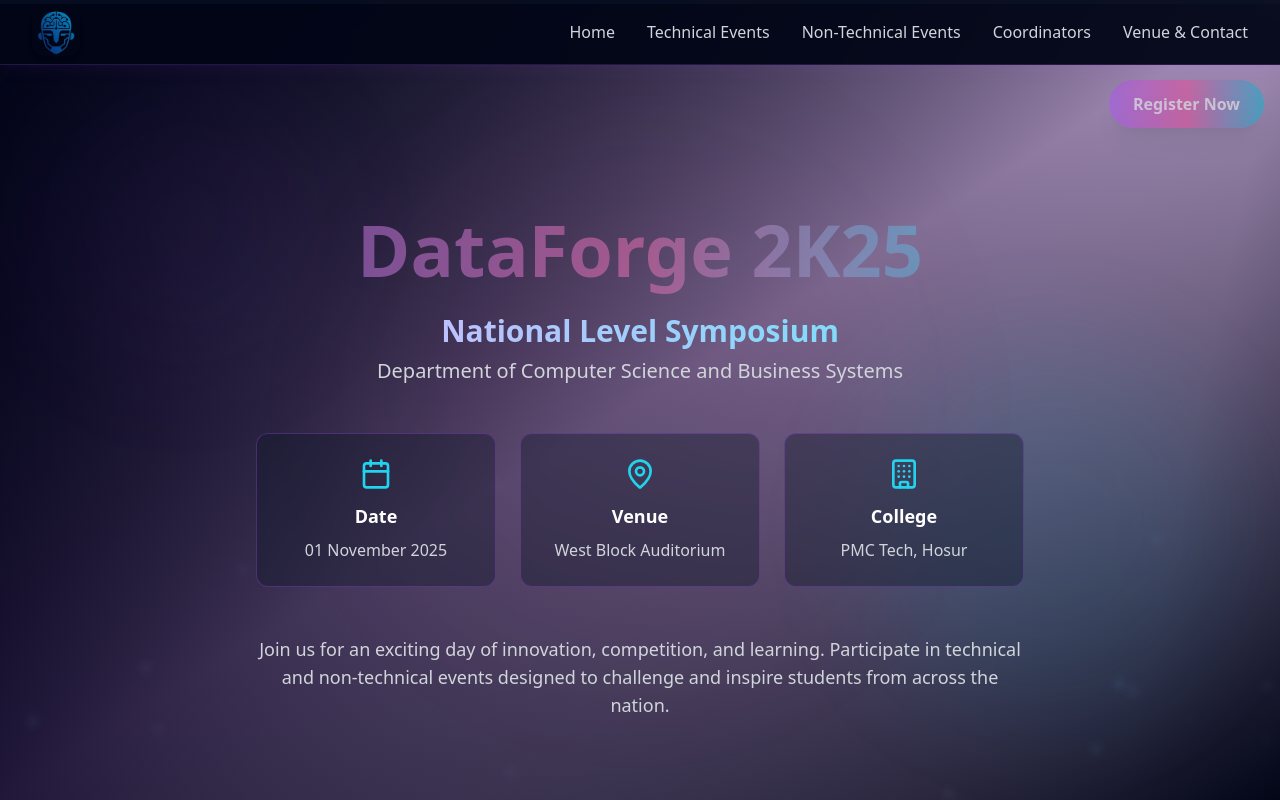
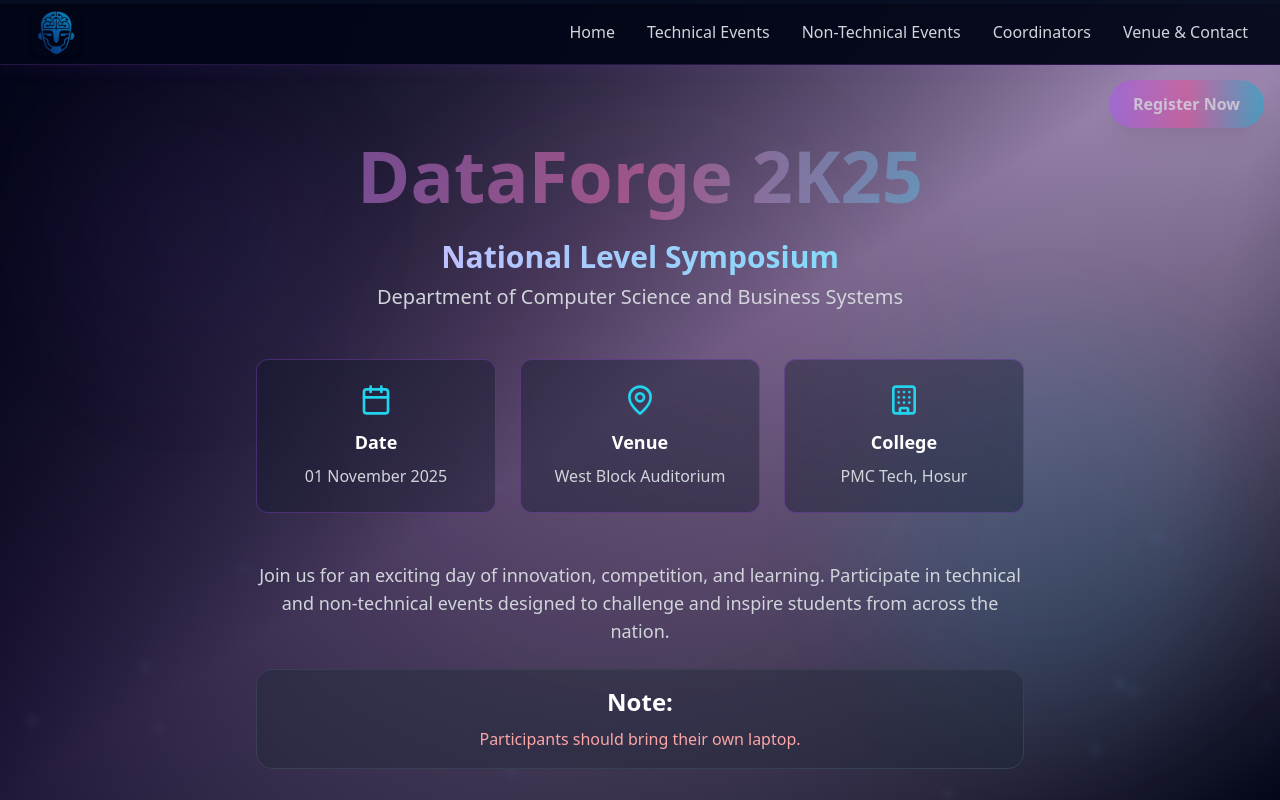
Before and after one commit to ThePremkumar/DataForge-2K25, a React (Vite) app: page / in a window 1280 px wide. Shown: the top 800 px of the page. Built offline with nearby package versions, Linux system fonts and the light colour scheme.

Commit message:
note msg add

```diff
--- a/src/components/Hero.tsx
+++ b/src/components/Hero.tsx
@@ -49,6 +49,12 @@ export function Hero() {
             to challenge and inspire students from across the nation.
           </p>
         </div>
+          <div className="note bg-gray-800/40 border border-gray-700 rounded-2xl p-4 my-6">
+              <h1 className="text-2xl font-semibold text-white mb-2">Note:</h1>
+              <p className="text-red-300 leading-relaxed">
+                  Participants should bring their own laptop.
+              </p>
+          </div>
       </div>
     </section>;
 }
```
